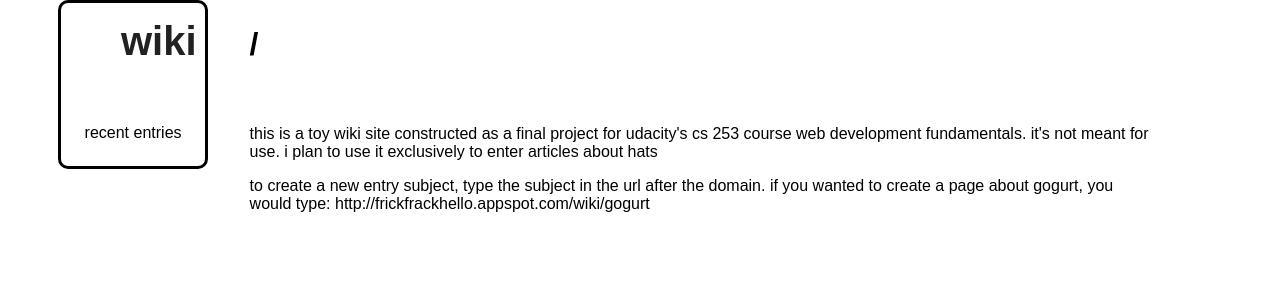
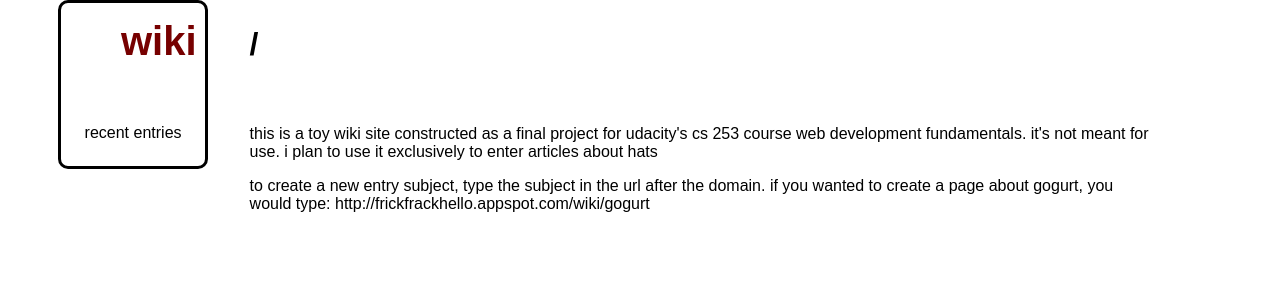
Before and after one commit to TylerCuster/wiki, a Python web app: template templates/front.html in a window 1280 px wide, with the pointer over the restyled element. Shown: the part 48-348 px from the top of the page. Run offline with Jinja, Linux system fonts and the light colour scheme; the template is opened without the code that fills it, so the values that code supplies are empty.

Commit message:
changed .main-title css class to test git and github

```diff
--- a/static/styles.css
+++ b/static/styles.css
@@ -139,6 +139,10 @@ a.gray-link:link, a.gray-link:visited {
     text-decoration: none;
 }
 
+.main-title:hover, .main-title:focus, .main-title:active {
+	color: #700;
+}
+
 .entry-subject{
 	font-weight: bold;
 	font-size: 20px;
```
